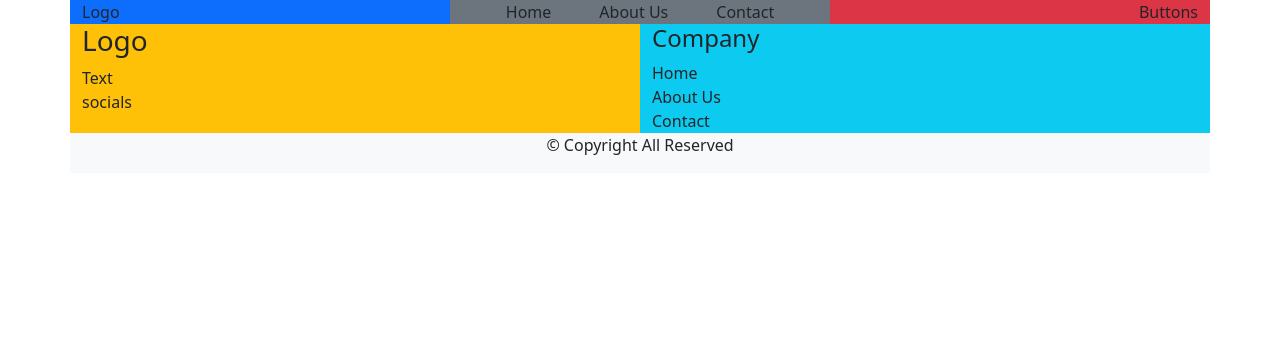
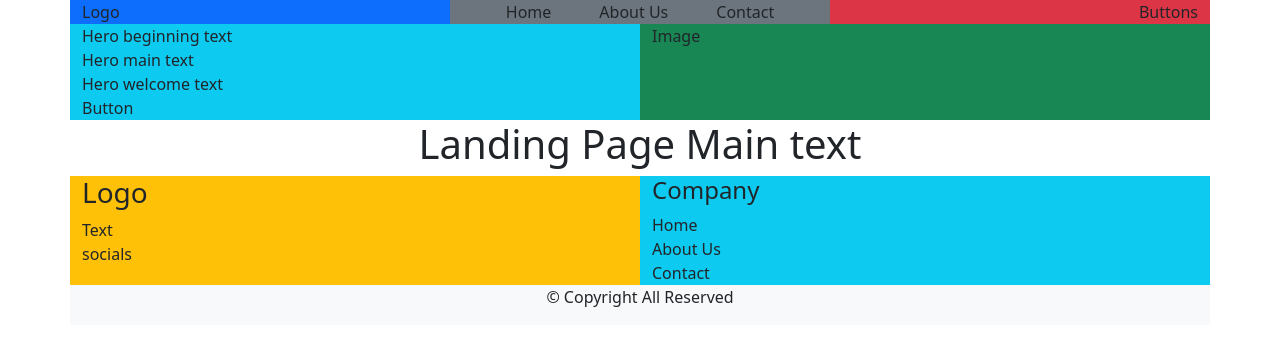
Before and after one commit to diwakarstha997/finance-tracker-react-bootstrap, a React app: page / in a window 1280 px wide. Shown: the top 346 px of the page. Built offline with nearby package versions, Linux system fonts and the light colour scheme; the HTML template or start-up script is replaced by a standard one.

Commit message:
Add Hero and Quote sectin layout

```diff
--- a/src/App.jsx
+++ b/src/App.jsx
@@ -1,4 +1,4 @@
-import { Container } from 'react-bootstrap'
+import { Button, Col, Container, Row, Stack } from 'react-bootstrap'
 import './App.css'
 import Navbar from './components/navbar'
 import Footer from './components/footer'
@@ -9,6 +9,29 @@ function App() {
     <>
       <Container>
         <Navbar/>
+
+        {/* Hero section */}
+        <section>
+          <Row className='bg-success'>
+            <Col className='bg-info'>
+              <div>Hero beginning text</div>
+              <div>Hero main text</div>
+              <div>Hero welcome text</div>
+              <div>
+                Button
+              </div>
+            </Col>
+            <Col>
+              Image
+            </Col>
+          </Row>
+        </section>
+
+        {/* Quote Section */}
+        <section>
+          <h1 className='text-center'>Landing Page Main text</h1>
+        </section>
+
         <Footer/>
       </Container>
     </>
```
